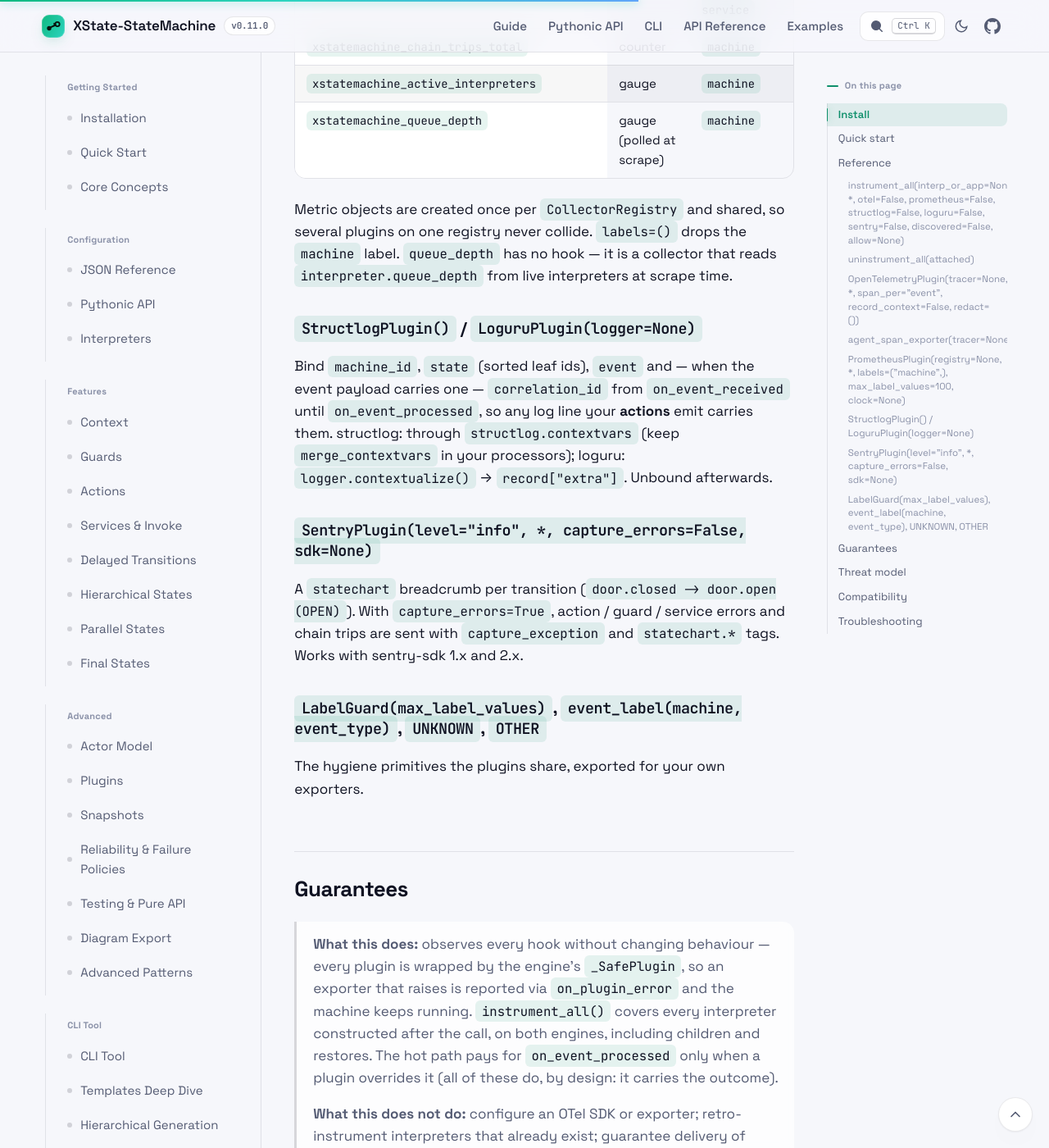
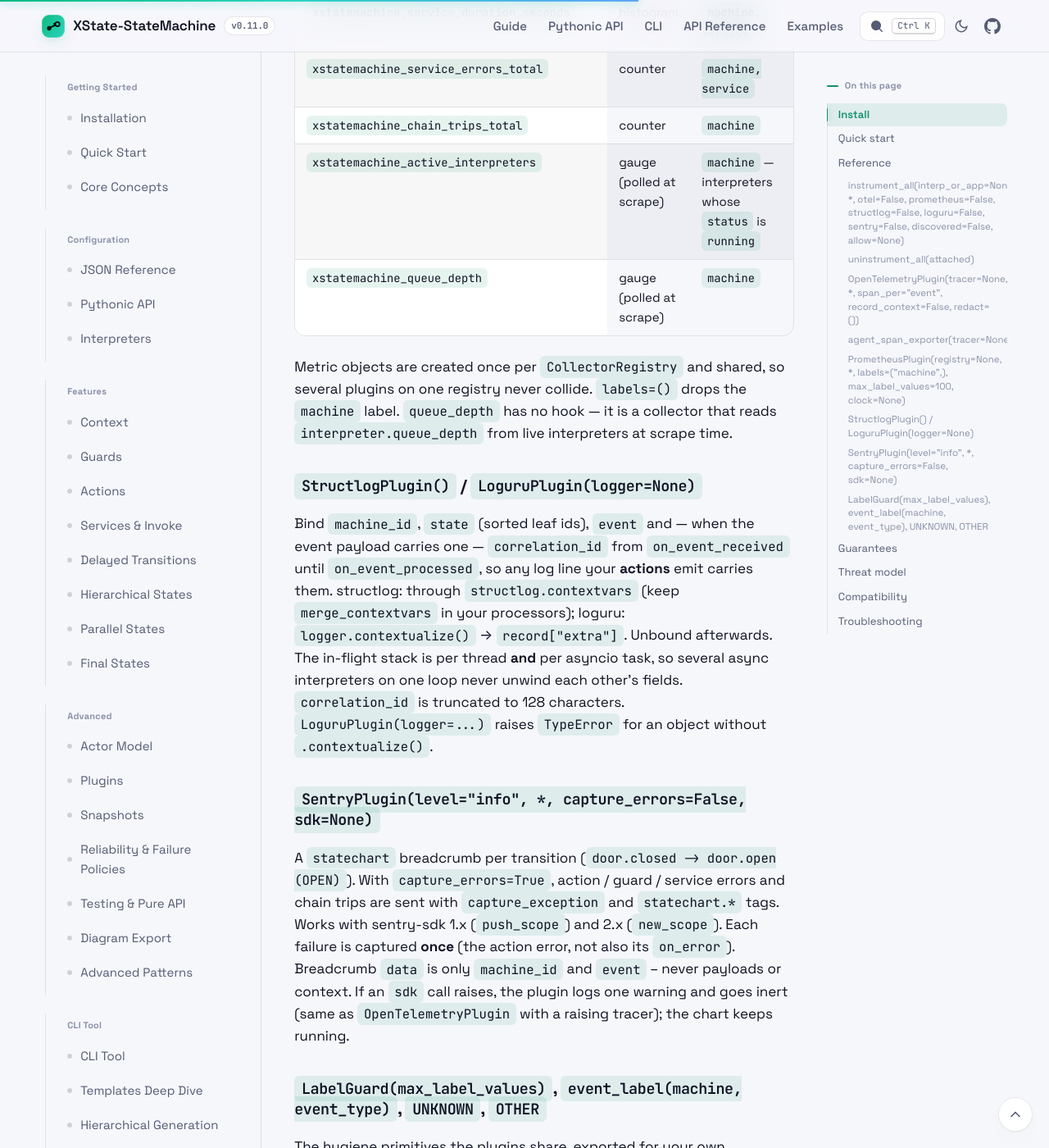
Before and after one commit to basiltt/xstate-statemachine, a Jekyll site: the page built from docs/_guide/integration-observability.md, in a window 1280 px wide and 1400 px high, scrolled down 5231 px. Shown: the whole window at 82% size. Built offline with Jekyll 4.4.1, drawn with Linux system fonts in a browser that asks for light colours; some of the changed text lies outside the part shown.

Commit message:
docs(#273-b): observability guide -- running-interpreter attach, dedupe, polled gauge, Sentry once/inert, task-local log context, troubleshooting rows
Co-Authored-By: Claude <noreply@anthropic.com>

```diff
--- a/docs/_guide/integration-observability.md
+++ b/docs/_guide/integration-observability.md
@@ -73,7 +73,7 @@ Each flag is `False`, `True` (a default-configured plugin) or a ready plugin ins
 | `interp_or_app` | Effect |
 |:--|:--|
 | `None` (default) | `plugins.register_global()` — every interpreter constructed **afterwards**: both engines, spawned/invoked children, `from_snapshot` restores. Existing interpreters are not touched. |
-| an interpreter | `.use()` each plugin. |
+| an interpreter | `.use()` each plugin. Already **running**? `on_interpreter_start` is replayed so its gauges/registrations see it. A plugin already attached to it (e.g. globally) is skipped -- attaching twice doubles every metric. |
 | an object with a `plugins` list (e.g. the `[starlette]` `StatechartRegistry`) | appended; the registry attaches them to every interpreter it builds. |
 
 `discovered=True` also attaches entry-point plugins through `plugins.attach_discovered()` ([#296](https://github.com/basiltt/xstate-statemachine/issues/296)); `allow=` narrows them by name. Returns the plugins attached. Anything else raises `TypeError`.
@@ -116,18 +116,18 @@ An `on_span` callable for the `[agents]` `AgentTracePlugin`: each trace record b
 | `xstatemachine_service_duration_seconds` | histogram | `machine, service` |
 | `xstatemachine_service_errors_total` | counter | `machine, service` |
 | `xstatemachine_chain_trips_total` | counter | `machine` |
-| `xstatemachine_active_interpreters` | gauge | `machine` |
+| `xstatemachine_active_interpreters` | gauge (polled at scrape) | `machine` — interpreters whose `status` is `running` |
 | `xstatemachine_queue_depth` | gauge (polled at scrape) | `machine` |
 
 Metric objects are created once per `CollectorRegistry` and shared, so several plugins on one registry never collide. `labels=()` drops the `machine` label. `queue_depth` has no hook — it is a collector that reads `interpreter.queue_depth` from live interpreters at scrape time.
 
 ### `StructlogPlugin()` / `LoguruPlugin(logger=None)`
 
-Bind `machine_id`, `state` (sorted leaf ids), `event` and — when the event payload carries one — `correlation_id` from `on_event_received` until `on_event_processed`, so any log line your **actions** emit carries them. structlog: through `structlog.contextvars` (keep `merge_contextvars` in your processors); loguru: `logger.contextualize()` → `record["extra"]`. Unbound afterwards.
+Bind `machine_id`, `state` (sorted leaf ids), `event` and — when the event payload carries one — `correlation_id` from `on_event_received` until `on_event_processed`, so any log line your **actions** emit carries them. structlog: through `structlog.contextvars` (keep `merge_contextvars` in your processors); loguru: `logger.contextualize()` → `record["extra"]`. Unbound afterwards. The in-flight stack is per thread **and** per asyncio task, so several async interpreters on one loop never unwind each other's fields. `correlation_id` is truncated to 128 characters. `LoguruPlugin(logger=...)` raises `TypeError` for an object without `.contextualize()`.
 
 ### `SentryPlugin(level="info", *, capture_errors=False, sdk=None)`
 
-A `statechart` breadcrumb per transition (`door.closed -> door.open (OPEN)`). With `capture_errors=True`, action / guard / service errors and chain trips are sent with `capture_exception` and `statechart.*` tags. Works with sentry-sdk 1.x and 2.x.
+A `statechart` breadcrumb per transition (`door.closed -> door.open (OPEN)`). With `capture_errors=True`, action / guard / service errors and chain trips are sent with `capture_exception` and `statechart.*` tags. Works with sentry-sdk 1.x (`push_scope`) and 2.x (`new_scope`). Each failure is captured **once** (the action error, not also its `on_error`). Breadcrumb `data` is only `machine_id` and `event` -- never payloads or context. If an `sdk` call raises, the plugin logs one warning and goes inert (same as `OpenTelemetryPlugin` with a raising tracer); the chart keeps running.
 
 ### `LabelGuard(max_label_values)`, `event_label(machine, event_type)`, `UNKNOWN`, `OTHER`
 
@@ -167,3 +167,9 @@ The hygiene primitives the plugins share, exported for your own exporters.
 | `event="unknown"` everywhere | events not declared in the chart | declare them in `on:` (or it is traffic you did not expect) |
 | Series ending in `"other"` | `max_label_values` reached | raise it deliberately, or reduce label spread |
 | structlog lines lack `machine_id` | `merge_contextvars` missing from processors | add `structlog.contextvars.merge_contextvars` |
+| `"other"` in labels that are real states | the per-label cardinality cap tripped | see the series count; labels are first-come |
+| `active_interpreters` stays at 0 for an interpreter | it is not `running` (done, error, stopped or not started) | expected: the gauge counts `status == "running"` at scrape time |
+| Every counter is doubled | the same plugin instance is both global and `.use()`-d | attach it once (`instrument_all(interp)` skips duplicates) |
+| `MissingExtraError … pip install sentry-sdk` at `SentryPlugin()` | soft dependency missing (not at import time) | install the named package |
+| Two traces per order across a broker hop | spans are per event; context does not cross the wire on its own | carry `traceparent` in the message envelope and restore it on the consumer |
+| `SentryPlugin: sentry_sdk raised … reported once` | transport / DSN misconfiguration | fix the SDK setup; build a new plugin instance |
```
